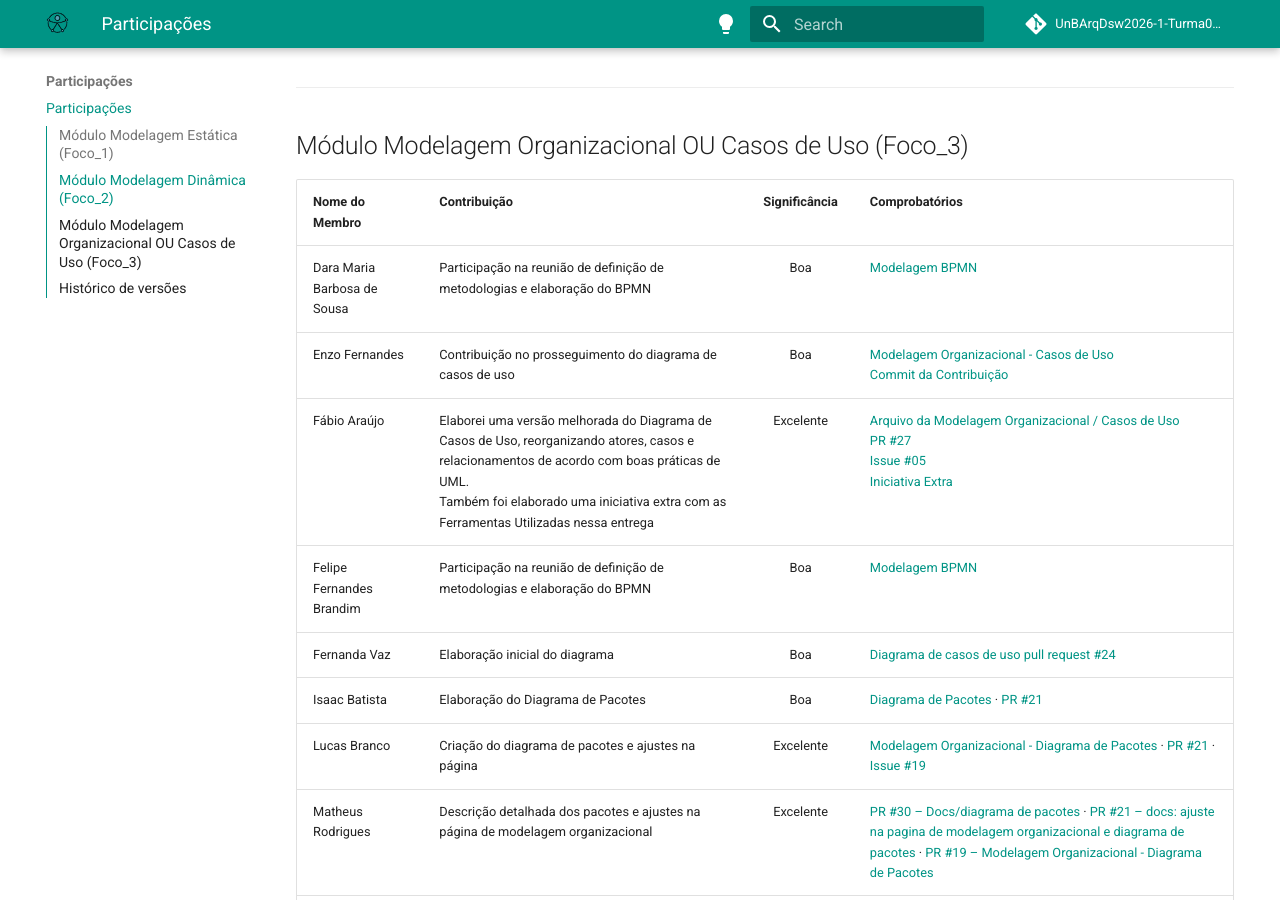
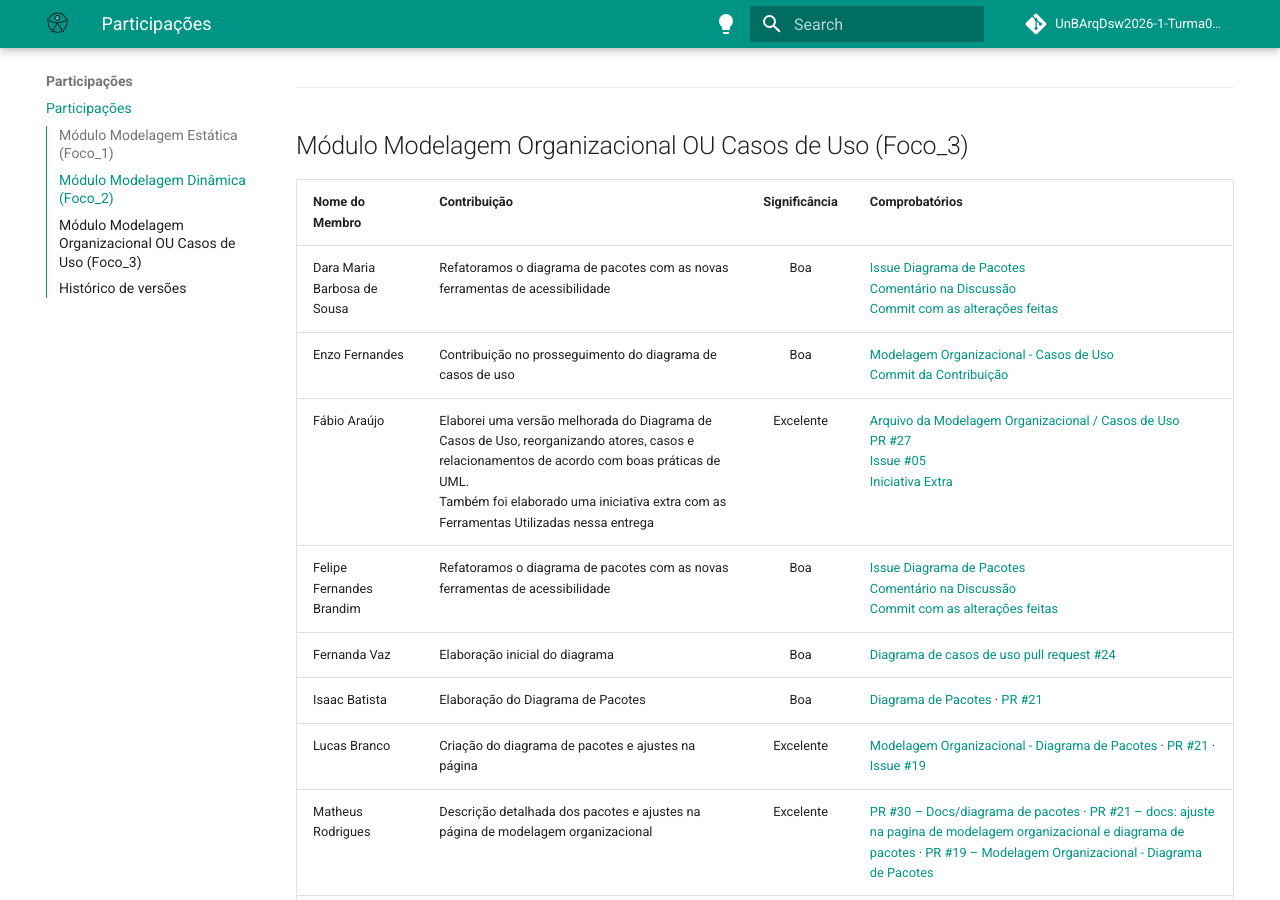
Before and after one commit to UnBArqDsw2026-1-Turma02/2026.01-T02_G4_AcessibilidadeJa_Entrega_02, an MkDocs documentation site: the page built from docs/Modelagem/2.4.ParticipacoesModelagem.md, in a window 1280 px wide and 900 px high, scrolled down 2310 px. Built offline with MkDocs 1.6.1 and Material for MkDocs 9.7.7, drawn with Linux system fonts in a browser that asks for light colours; comment, search, counter and statistics services are not loaded.

Commit message:
docs:Atualizacoes_Finais
Atualiza o `README.md` com as imagens dos diagramas,adiciona
contribuições da Dara e do Felipe em `2.4.ParticipacoesModelagem.md` e
adiciona o link pra milestone de iniciativas extras em
`2.5.IniciativasExtras.md`

```diff
--- a/docs/Modelagem/2.4.ParticipacoesModelagem.md
+++ b/docs/Modelagem/2.4.ParticipacoesModelagem.md
@@ -42,10 +42,10 @@ Toda a rastreabilidade do projeto está sendo feita por meio das Issues e Milest
 
 | Nome do Membro              | Contribuição                                                                                                                                                                                                                            | Significância | Comprobatórios                                                                                                                                                                                                                                                                                                                                                                                                                                                                                                                                                                |
 | :-------------------------- | :-------------------------------------------------------------------------------------------------------------------------------------------------------------------------------------------------------------------------------------- | :-----------: | :---------------------------------------------------------------------------------------------------------------------------------------------------------------------------------------------------------------------------------------------------------------------------------------------------------------------------------------------------------------------------------------------------------------------------------------------------------------------------------------------------------------------------------------------------------------------------- |
-| Dara Maria Barbosa de Sousa | Participação na reunião de definição de metodologias e elaboração do BPMN                                                                                                                                                               |      Boa      | [Modelagem BPMN](https://unbarqdsw2026-1-turma02.github.io/2026.01-T02_G4_AcessibilidadeJa_Entrega_01/Base/1.3.ModelagemBPMN.html)                                                                                                                                                                                                                                                                                                                                                                                                                                            |
+| Dara Maria Barbosa de Sousa | Refatoramos o diagrama de pacotes com as novas ferramentas de acessibilidade                                                                                                                                                            |      Boa      | [Issue Diagrama de Pacotes](https://github.com/UnBArqDsw2026-1-Turma02/2026.01-T02_G4_AcessibilidadeJa_Entrega_02/issues/19)<br> [Comentário na Discussão](https://github.com/UnBArqDsw2026-1-Turma02/2026.01-T02_G4_AcessibilidadeJa_Entrega_02/issues/19#issuecomment-4310017989)<br>[Commit com as alterações feitas](https://github.com/UnBArqDsw2026-1-Turma02/2026.01-T02_G4_AcessibilidadeJa_Entrega_02/commit/8ae754277dfb42ad6cdc92eca6b4912d2bf5cf49)<br>                                                                                                           |
 | Enzo Fernandes              | Contribuição no prosseguimento do diagrama de casos de uso                                                                                                                                                                              |      Boa      | [Modelagem Organizacional - Casos de Uso](https://github.com/UnBArqDsw2026-1-Turma02/2026.01-T02_G4_AcessibilidadeJa_Entrega_02/issues/5)<br>[Commit da Contribuição](https://github.com/UnBArqDsw2026-1-Turma02/2026.01-T02_G4_AcessibilidadeJa_Entrega_02/commit/16031555dde79c930059b0fbdeeb0183ab0edd59)                                                                                                                                                                                                                                                                  |
 | Fábio Araújo                | Elaborei uma versão melhorada do Diagrama de Casos de Uso, reorganizando atores, casos e relacionamentos de acordo com boas práticas de UML. <br> Também foi elaborado uma iniciativa extra com as Ferramentas Utilizadas nessa entrega |   Excelente   | [Arquivo da Modelagem Organizacional / Casos de Uso](https://unbarqdsw2026-1-turma02.github.io/2026.01-T02_G4_AcessibilidadeJa_Entrega_02/Modelagem/2.3.ModelagemOrganizacionalCasosDeUso.html)<br>[PR #27](https://github.com/UnBArqDsw2026-1-Turma02/2026.01-T02_G4_AcessibilidadeJa_Entrega_02/pull/27) <br> [Issue #05](https://github.com/UnBArqDsw2026-1-Turma02/2026.01-T02_G4_AcessibilidadeJa_Entrega_02/issues/5)<br> [Iniciativa Extra](https://unbarqdsw2026-1-turma02.github.io/2026.01-T02_G4_AcessibilidadeJa_Entrega_02/Modelagem/2.5.IniciativasExtras.html) |
-| Felipe Fernandes Brandim    | Participação na reunião de definição de metodologias e elaboração do BPMN                                                                                                                                                               |      Boa      | [Modelagem BPMN](https://unbarqdsw2026-1-turma02.github.io/2026.01-T02_G4_AcessibilidadeJa_Entrega_01/Base/1.3.ModelagemBPMN.html)                                                                                                                                                                                                                                                                                                                                                                                                                                            |
+| Felipe Fernandes Brandim    | Refatoramos o diagrama de pacotes com as novas ferramentas de acessibilidade                                                                                                                                                            |      Boa      | [Issue Diagrama de Pacotes](https://github.com/UnBArqDsw2026-1-Turma02/2026.01-T02_G4_AcessibilidadeJa_Entrega_02/issues/19)<br> [Comentário na Discussão](https://github.com/UnBArqDsw2026-1-Turma02/2026.01-T02_G4_AcessibilidadeJa_Entrega_02/issues/19#issuecomment-4310017989)<br>[Commit com as alterações feitas](https://github.com/UnBArqDsw2026-1-Turma02/2026.01-T02_G4_AcessibilidadeJa_Entrega_02/commit/8ae754277dfb42ad6cdc92eca6b4912d2bf5cf49)<br>                                                                                                           |
 | Fernanda Vaz                | Elaboração inicial do diagrama                                                                                                                                                                                                          |      Boa      | [Diagrama de casos de uso pull request #24](https://github.com/UnBArqDsw2026-1-Turma02/2026.01-T02_G4_AcessibilidadeJa_Entrega_02/commit/2571ece1bfd75af3236c59470acf7c4cf441a8fe)                                                                                                                                                                                                                                                                                                                                                                                            |
 | Isaac Batista               | Elaboração do Diagrama de Pacotes                                                                                                                                                                                                       |      Boa      | [Diagrama de Pacotes](https://github.com/UnBArqDsw2026-1-Turma02/2026.01-T02_G4_AcessibilidadeJa_Entrega_02/issues/19) · [PR #21](https://github.com/UnBArqDsw2026-1-Turma02/2026.01-T02_G4_AcessibilidadeJa_Entrega_02/pull/21)                                                                                                                                                                                                                                                                                                                                              |
 | Lucas Branco                | Criação do diagrama de pacotes e ajustes na página                                                                                                                                                                                      |   Excelente   | [Modelagem Organizacional - Diagrama de Pacotes](https://unbarqdsw2026-1-turma02.github.io/2026.01-T02_G4_AcessibilidadeJa_Entrega_02/Modelagem/2.3.ModelagemOrganizacionalCasosDeUso.html) · [PR #21](https://github.com/UnBArqDsw2026-1-Turma02/2026.01-T02_G4_AcessibilidadeJa_Entrega_02/pull/21) · [Issue #19](https://github.com/UnBArqDsw2026-1-Turma02/2026.01-T02_G4_AcessibilidadeJa_Entrega_02/issues/19)                                                                                                                                                          |
```
Also changed, not shown: README.md (+8 -2 lines), docs/Modelagem/2.5.IniciativasExtras.md (+2 -0 lines).
